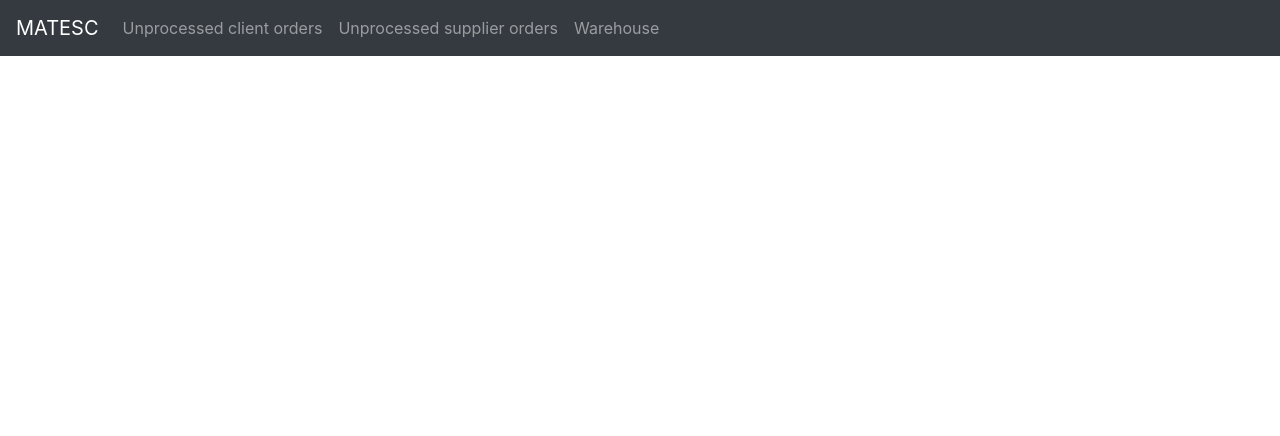
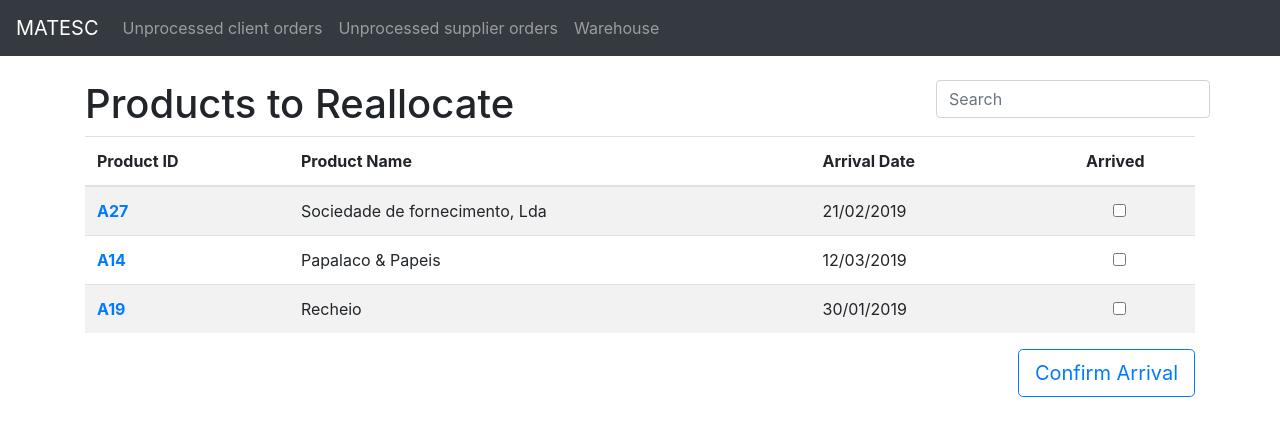
Before and after one commit to rafaeldamasceno/SINF1819, a React (Create React App) app in the folder matesc-web/: page /produts-to-store in a window 1280 px wide. Shown: the top 436 px of the page. Built offline with nearby package versions, Linux system fonts and the light colour scheme; no server answers.

Commit message:
new page replenishment (not done)

```diff
--- a/matesc-web/src/App.js
+++ b/matesc-web/src/App.js
@@ -18,6 +18,7 @@ import Warehouse from './components/Warehouse';
 import SupplierOrders from './components/SupplierOrders';
 import ReplenishmentList from './components/ReplenishmentList';
 import SupplierOrderContent from './components/SupplierOrderContent';
+import ProductsToStore from './components/ProductsToStore';
 import Button from './components/Button';
 
 const AppContext = React.createContext();
@@ -88,6 +89,7 @@ class App extends Component {
             <Route path='/warehouse' render={() => <Warehouse authentication={this.state.authentication}/>} />
             <Route path='/replenishment-list' render={() => <ReplenishmentList authentication={this.state.authentication}/>} />
             <Route path='/button' render={Button} />
+            <Route path='/produts-to-store' render={() => <ProductsToStore authentication={this.state.authentication}/>} />
         </React.Fragment>
       </BrowserRouter>
       </AppProvider>
--- a/matesc-web/src/components/ProductsToStore.js
+++ b/matesc-web/src/components/ProductsToStore.js
@@ -0,0 +1,130 @@
+import React, { Component } from 'react';
+import {
+    Container,
+    Button
+} from 'reactstrap';
+import { Link } from 'react-router-dom';
+import SearchableTableCheckbox from "./SearchableTableCheckbox";
+import {unprocessedSuppliersOrdersFetch,createVGR,supplierOrderInfoContent} from '../utils';
+
+export default class SupplierOrders extends Component {
+    constructor(props) {
+        super(props);
+
+        this.state = {
+            title: "Products to Reallocate",
+            headers:[{name:"Product ID"},{name:"Product Name"},{name:"Arrival Date"},{name: "Arrived"}],
+            data: [["A27","Sociedade de fornecimento, Lda","21/02/2019"],
+                ["A14","Papalaco & Papeis","12/03/2019"],
+                ["A19","Recheio","30/01/2019"]],
+            options:{
+                link:'/supplier-order-content'
+            },
+            updated: false
+        };
+        this.checkedHandler = this.checkedHandler.bind(this);
+        this.prepareTransformDoc = this.prepareTransformDoc.bind(this);
+    }
+
+    async componentDidMount(){
+        if(!this.state.updated){
+            if(this.props){
+                if(this.props.authentication){
+                    let r = await unprocessedSuppliersOrdersFetch(this.props.authentication)
+                    r = await r.json();
+                    this.setStateTableData(r);
+                    this.setState({
+                        updated:true
+                    })
+                }
+            }
+        }
+
+    }
+
+    async componentDidUpdate(){
+        //know if i already updated
+        if(!this.state.updated){
+            if(this.props.authentication){
+                let r = await unprocessedSuppliersOrdersFetch(this.props.authentication)
+                r = await r.json();
+                this.setStateTableData(r);
+                this.setState({
+                    updated:true
+                })
+            }
+        }
+    }
+
+    setStateTableData(response){
+
+       let a = [];
+       //building state with response
+        for (let i = 0; i < response.DataSet.Table.length; i++) {
+                let data = response.DataSet.Table[i]['DataDoc'];
+                data = data.replace("T", " ");
+                let line = [response.DataSet.Table[i]['OrderId'],response.DataSet.Table[i]['Nome'],data];
+                a.push(line);
+        }
+
+       this.setState({
+          data: a,
+        })
+    }
+
+    checkedHandler(checkedOrders){
+        this.setState({
+            checkedOrders : checkedOrders
+        });
+    }
+
+
+    async prepareTransformDoc(){
+        if(!this.state.checkedOrders) {
+            return;
+        }
+
+        if(this.state.checkedOrders.length === 0) {
+            return;
+        }
+
+        for(let i =0; i < this.state.checkedOrders.length; i++){
+            let id = this.state.checkedOrders[i];
+            let orderInfo = await supplierOrderInfoContent(this.props.authentication,id[0], id.substring(1, id.length));
+            let entity = await orderInfo.json();
+            entity = entity.DataSet.Table[0].Entidade;
+           let r = await createVGR(this.props.authentication,id[0], id.substring(1, id.length),entity);
+        }
+    }
+   /* async prepareReplenishmentWave() {
+        if(!this.state.checkedOrders) {
+            return;
+        }
+
+        if(this.state.checkedOrders.length === 0) {
+            return;
+        }
+
+        let orders = [];
+
+        for(let i = 0; i < this.state.checkedOrders.length; i++) {
+            let id = this.state.checkedOrders[i];
+
+            let items = await supplierOrderContent(this.props.authentication, id[0], id.substring(1, id.length));
+            items = await items.json();
+
+            orders.push(items.DataSet.Table);
+        }
+
+        let replenishmentList = await createReplenishmentWave(orders);
+        console.log(await replenishmentList.json());
+    }*/
+
+    render() {
+        return (
+        <Container>
+            <SearchableTableCheckbox options={this.state.options} title={this.state.title} headers={this.state.headers} data={this.state.data} checkedHandler = {this.checkedHandler} />
+            <Link to='/produts-to-store'><Button outline color='primary' size='lg' className='float-right' onClick={this.prepareTransformDoc}>Confirm Arrival</Button></Link>
+        </Container>)
+    }
+}
--- a/matesc-web/src/components/SupplierOrders.js
+++ b/matesc-web/src/components/SupplierOrders.js
@@ -93,7 +93,7 @@ export default class SupplierOrders extends Component {
             let orderInfo = await supplierOrderInfoContent(this.props.authentication,id[0], id.substring(1, id.length));
             let entity = await orderInfo.json();
             entity = entity.DataSet.Table[0].Entidade;
-           let r = await createVGR(this.props.authentication,id[0], id.substring(1, id.length),entity);
+            await createVGR(this.props.authentication,id[0], id.substring(1, id.length),entity);
         }
     }
    /* async prepareReplenishmentWave() {
@@ -124,7 +124,7 @@ export default class SupplierOrders extends Component {
         return (
         <Container>
             <SearchableTableCheckbox options={this.state.options} title={this.state.title} headers={this.state.headers} data={this.state.data} checkedHandler = {this.checkedHandler} />
-            <Link to='/replenishment-list'><Button outline color='primary' size='lg' className='float-right' onClick={this.prepareTransformDoc}>Confirm Arrival</Button></Link>
+            <Link to='/produts-to-store'><Button outline color='primary' size='lg' className='float-right' onClick={this.prepareTransformDoc}>Confirm Arrival</Button></Link>
         </Container>)
     }
 }
```
